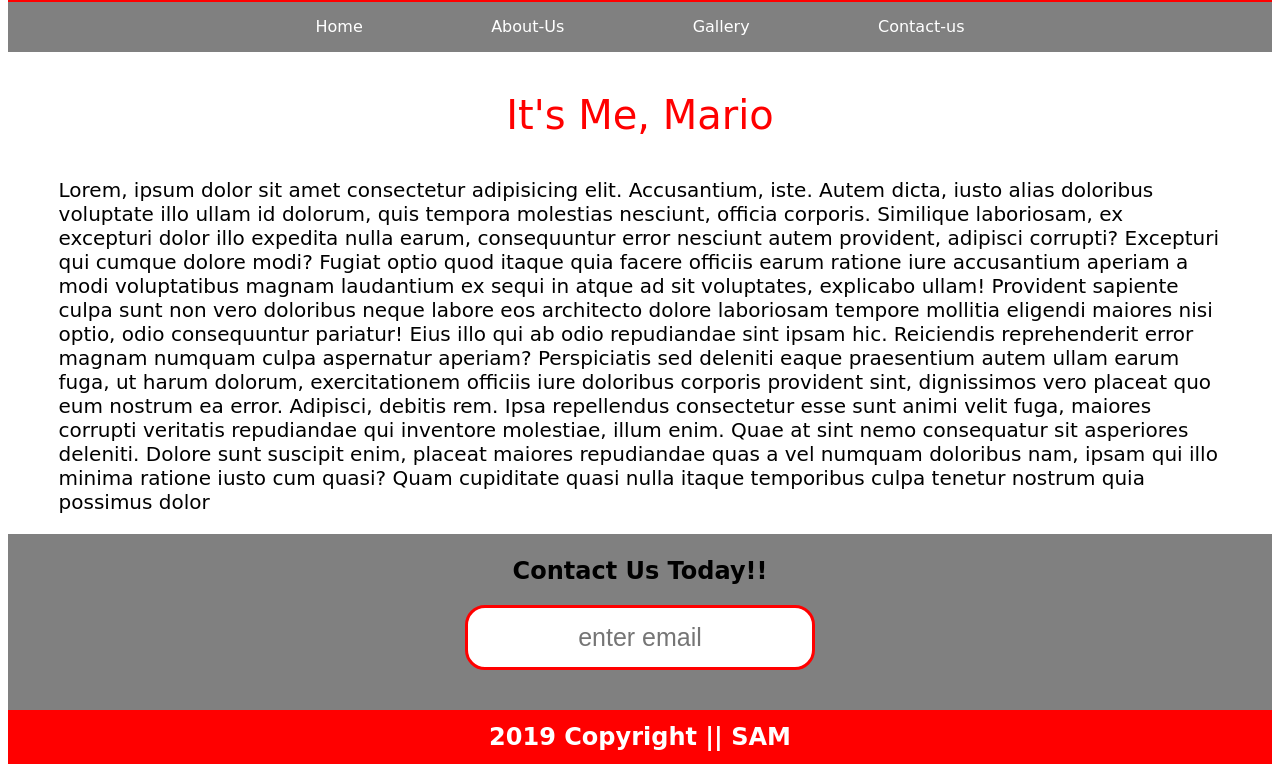
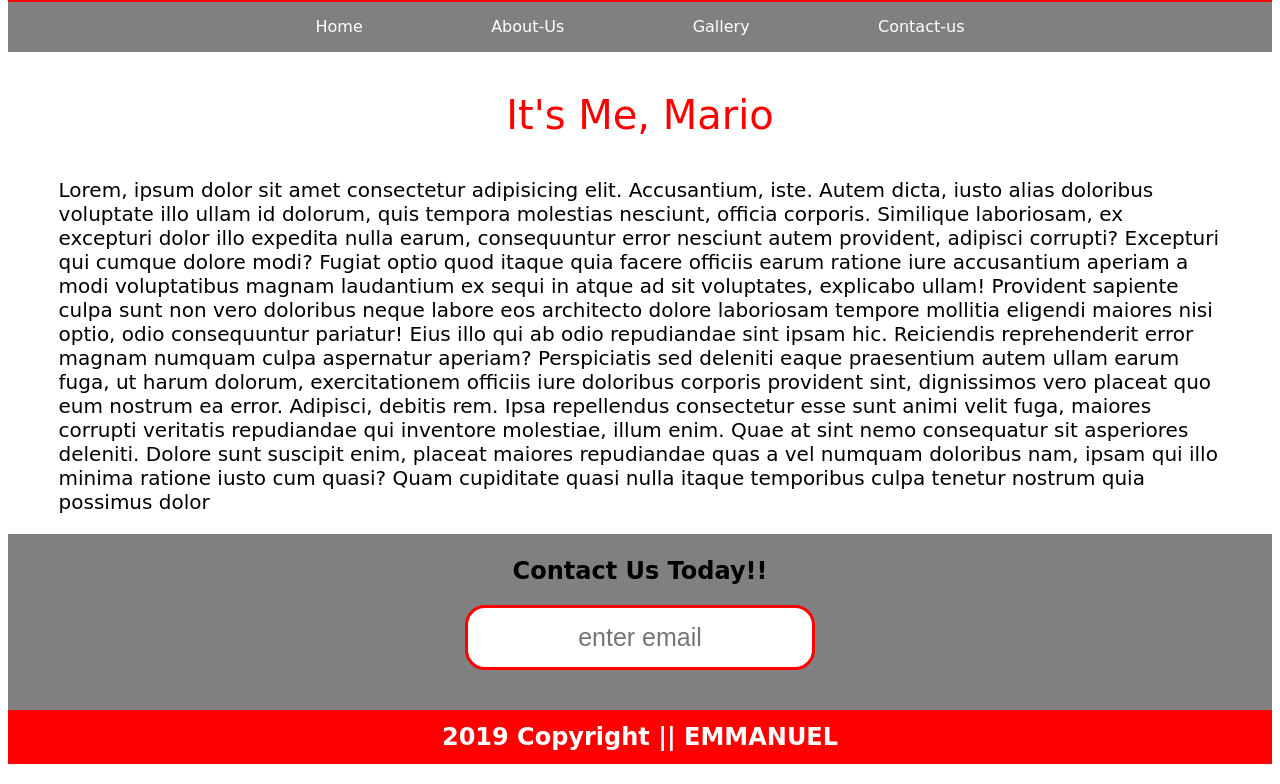
Before and after one commit to ugooo2/mario, a plain HTML site: page index.html in a window 1280 px wide. Shown: the part 715-1499 px from the top of the page. Drawn offline with Linux system fonts and the light colour scheme.

Commit message:
Update index.html

```diff
--- a/index.html
+++ b/index.html
@@ -35,7 +35,7 @@
 
         <div>
 
-            <h2 style="background-color: red; border: 3px solid red; color: white; text-align: center; font-family: cursive; margin-top: -3px; padding: 10px;" >2019 Copyright || SAM </h2>
+            <h2 style="background-color: red; border: 3px solid red; color: white; text-align: center; font-family: cursive; margin-top: -3px; padding: 10px;" >2019 Copyright || EMMANUEL </h2>
 
         </div>
 
```
